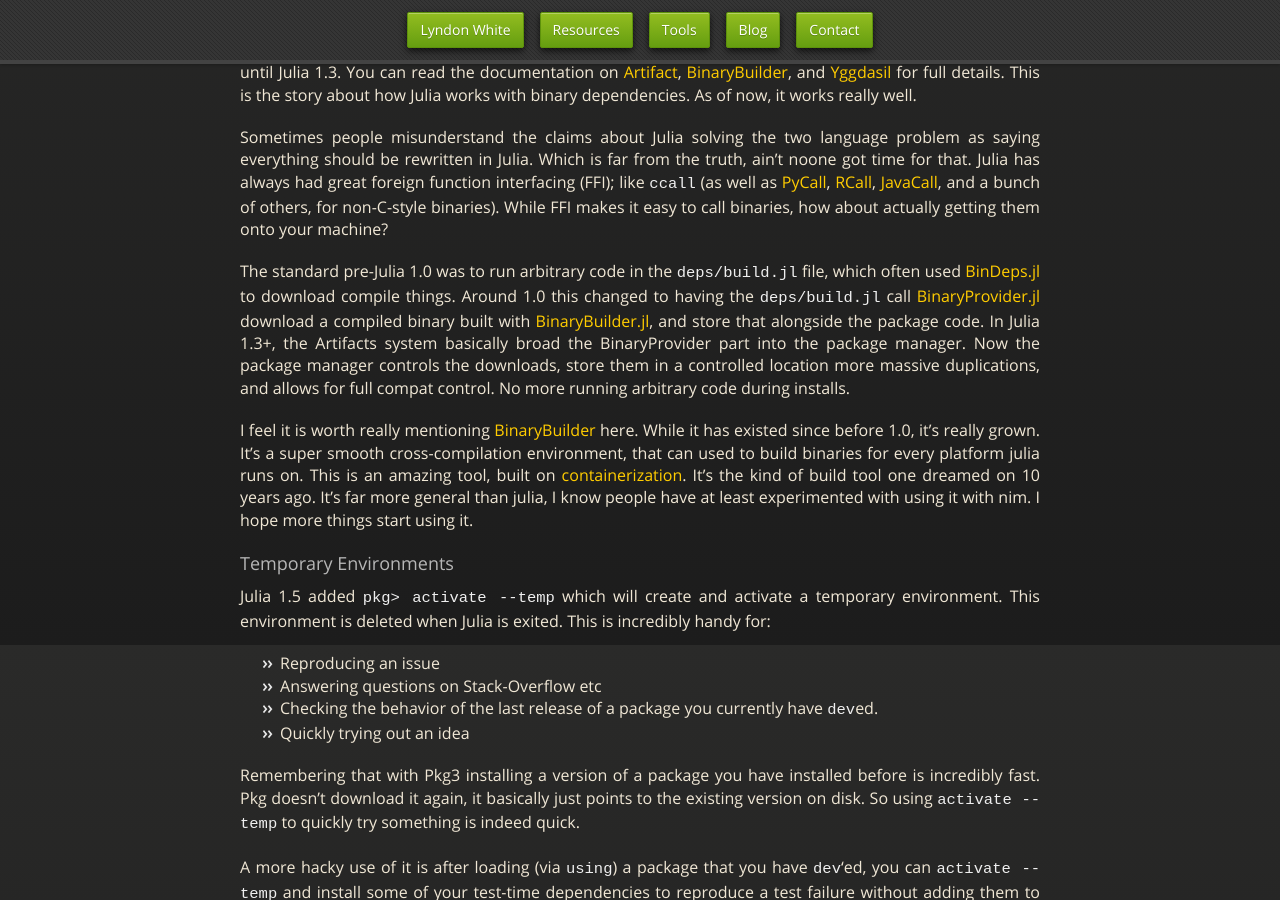
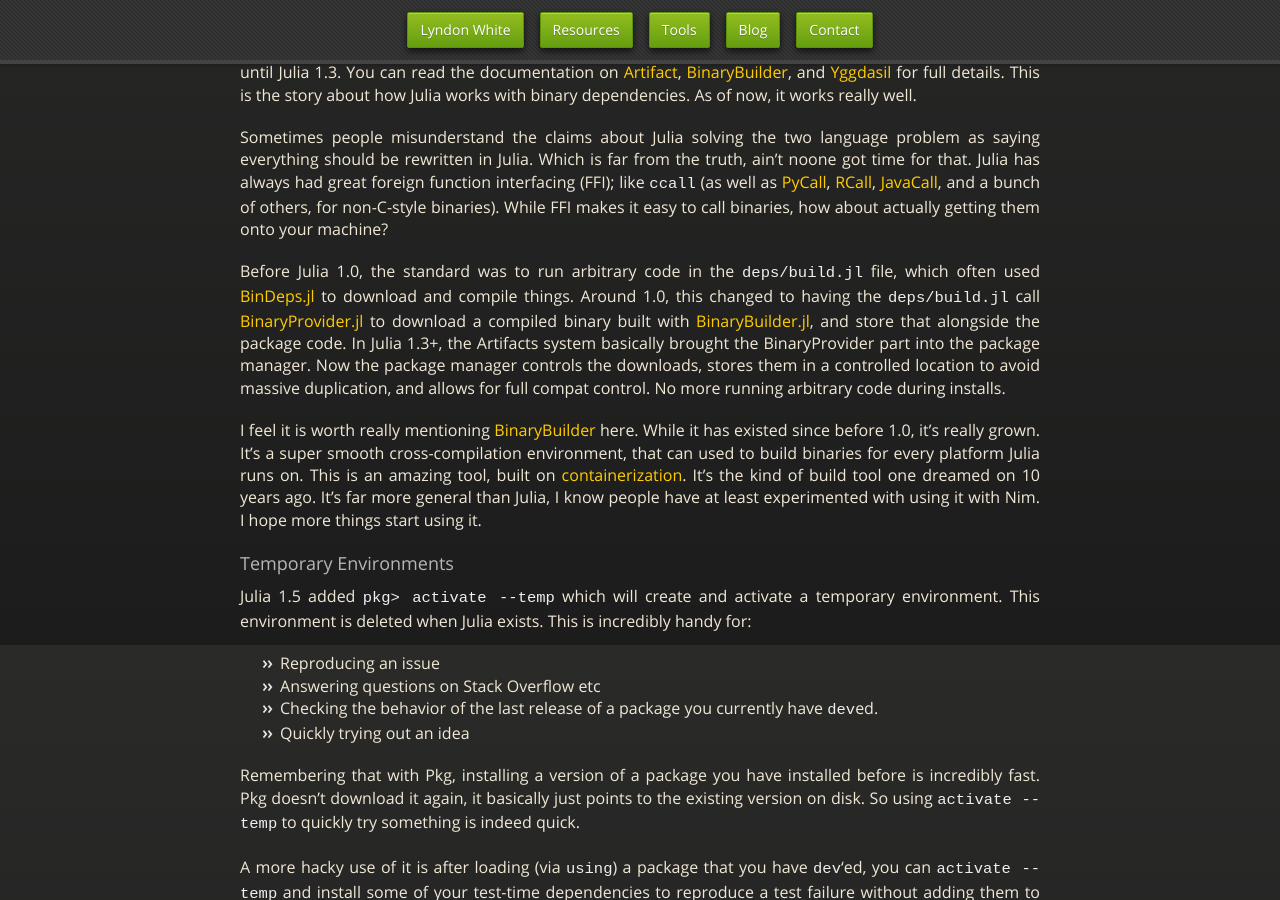
Before and after one commit to oxinabox/oxinabox.github.io, a Jekyll site: the page built from _posts/2021-01-09-Julia-1.6-what-has-changed-since-1.0.md, in a window 1280 px wide and 900 px high, scrolled down 6555 px. Built offline with Jekyll 4.4.1, drawn with Linux system fonts in a browser that asks for light colours; nearby versions of some CDN libraries; some web fonts are replaced.

Commit message:
editting

```diff
--- a/_posts/2021-01-09-Julia-1.6-what-has-changed-since-1.0.md
+++ b/_posts/2021-01-09-Julia-1.6-what-has-changed-since-1.0.md
@@ -212,31 +212,31 @@
 Julia has always had great foreign function interfacing (FFI); like [`ccall`](https://docs.julialang.org/en/v1/manual/calling-c-and-fortran-code/) (as well as [PyCall](https://github.com/JuliaPy/PyCall.jl/), [RCall](https://github.com/JuliaInterop/RCall.jl), [JavaCall](https://github.com/JuliaInterop/JavaCall.jl), and a bunch of others, for non-C-style binaries).
 While FFI makes it easy to call binaries, how about actually getting them onto your machine?
 
-The standard pre-Julia 1.0 was to run arbitrary code in the `deps/build.jl` file, which often used [BinDeps.jl](https://github.com/JuliaPackaging/BinDeps.jl/) to download compile things.
-Around 1.0 this changed to having the `deps/build.jl` call [BinaryProvider.jl](https://github.com/JuliaPackaging/BinaryProvider.jl/) download a compiled binary built with [BinaryBuilder.jl](https://github.com/JuliaPackaging/BinaryBuilder.jl), and store that alongside the package code.
-In Julia 1.3+, the Artifacts system basically broad the BinaryProvider part into the package manager.
-Now the package manager controls the downloads, store them in a controlled location more massive duplications, and allows for full compat control.
+Before Julia 1.0, the standard was to run arbitrary code in the `deps/build.jl` file, which often used [BinDeps.jl](https://github.com/JuliaPackaging/BinDeps.jl/) to download and compile things.
+Around 1.0, this changed to having the `deps/build.jl` call [BinaryProvider.jl](https://github.com/JuliaPackaging/BinaryProvider.jl/) to download a compiled binary built with [BinaryBuilder.jl](https://github.com/JuliaPackaging/BinaryBuilder.jl), and store that alongside the package code.
+In Julia 1.3+, the Artifacts system basically brought the BinaryProvider part into the package manager.
+Now the package manager controls the downloads, stores them in a controlled location to avoid massive duplication, and allows for full compat control.
 No more running arbitrary code during installs.
 
 I feel it is worth really mentioning [BinaryBuilder](https://github.com/JuliaPackaging/BinaryBuilder.jl) here.
 While it has existed since before 1.0, it's really grown.
-It's a super smooth cross-compilation environment, that can used to build binaries for every platform julia runs on.
+It's a super smooth cross-compilation environment, that can used to build binaries for every platform Julia runs on.
 This is an amazing tool, built on [containerization](https://en.wikipedia.org/wiki/OS-level_virtualization).
 It's the kind of build tool one dreamed on 10 years ago.
-It's far more general than julia, I know people have at least experimented with using it with nim.
+It's far more general than Julia, I know people have at least experimented with using it with Nim.
 I hope more things start using it.
 
 ### Temporary Environments
 Julia 1.5 added `pkg> activate --temp` which will create and activate a temporary environment.
-This environment is deleted when Julia is exited.
+This environment is deleted when Julia exists.
 This is incredibly handy for:
 
  - Reproducing an issue
- - Answering questions on Stack-Overflow etc
+ - Answering questions on Stack Overflow etc
  - Checking the behavior of the last release of a package you currently have `dev`ed.
  - Quickly trying out an idea
 
-Remembering that with Pkg3 installing a version of a package you have installed before is incredibly fast.
+Remembering that with Pkg, installing a version of a package you have installed before is incredibly fast.
 Pkg doesn't download it again, it basically just points to the existing version on disk.
 So using `activate --temp` to quickly try something is indeed quick.
 
```
